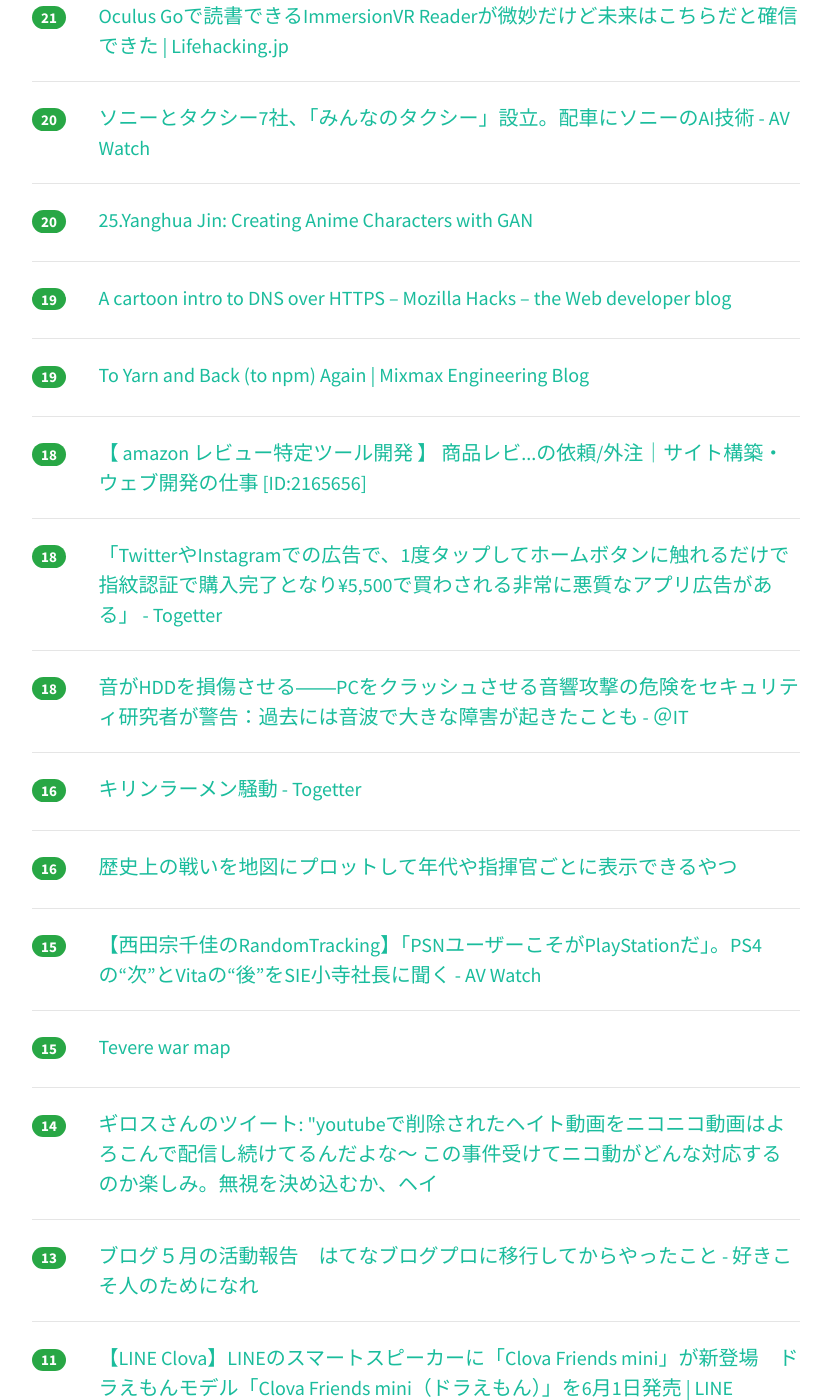
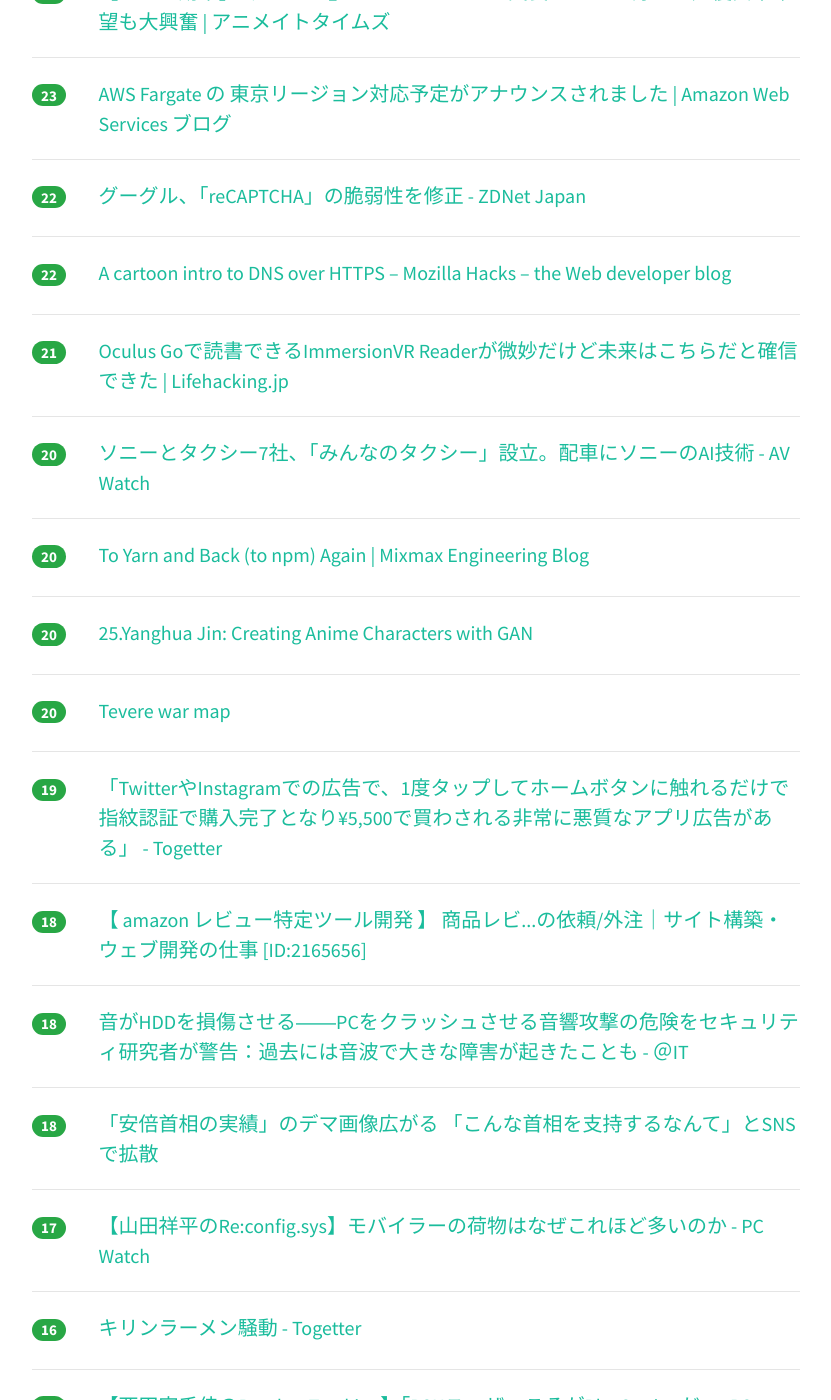
Before and after one commit to yatta47/hatena-matome-site, a Jekyll site: the page built from _posts/2018-06-01-hatena.md, in a window 1280 px wide and 1400 px high, scrolled down 3260 px. Shown: the whole window, without its empty margins (224-1055 px from the left). Built offline with Jekyll 4.4.1, drawn with Linux system fonts in a browser that asks for light colours; nearby versions of some CDN libraries; some of the changed text lies outside the part shown.

Commit message:
Updated 2018-06-01

```diff
--- a/_posts/2018-06-01-hatena.md
+++ b/_posts/2018-06-01-hatena.md
@@ -1,28 +1,33 @@
 ---
 layout: post
 title:  "2018-06-01 はてぶIT"
-date:   2018-06-01 14:02:06
+date:   2018-06-01 15:01:03
 tags: [it-hotentry]
 ---
-46 件のデータあり
+50 件のデータあり
 
 <hr><div class="row">
-<div class="col-1"><span class="badge badge-pill badge-success h2">405</span></div>
+<div class="col-1"><span class="badge badge-pill badge-success h2">425</span></div>
 <div class="col-11"><a href='http://mizchi.hatenablog.com/entry/2018/05/31/233220' target='_blank'>最近のフロントエンドのエディタ事情 - mizchi's blog</a></div>
 </div>
 <hr>
 <div class="row">
-<div class="col-1"><span class="badge badge-pill badge-success h2">202</span></div>
+<div class="col-1"><span class="badge badge-pill badge-success h2">239</span></div>
 <div class="col-11"><a href='http://www.itmedia.co.jp/news/articles/1806/01/news010.html' target='_blank'>“危機意識”で団結したアダルトコミック業界　「読み放題」実現のワケ (1/3) - ITmedia NEWS</a></div>
 </div>
 <hr>
 <div class="row">
-<div class="col-1"><span class="badge badge-pill badge-success h2">113</span></div>
+<div class="col-1"><span class="badge badge-pill badge-success h2">139</span></div>
 <div class="col-11"><a href='https://togetter.com/li/1232781' target='_blank'>ポケモン金銀の開発中ROMが流出し、没ポケモンが大量に発掘される。多数のベイビィポケモンやポンデライオンも？ - Togetter</a></div>
 </div>
 <hr>
 <div class="row">
-<div class="col-1"><span class="badge badge-pill badge-success h2">68</span></div>
+<div class="col-1"><span class="badge badge-pill badge-success h2">73</span></div>
+<div class="col-11"><a href='http://www.itmedia.co.jp/news/articles/1806/01/news080.html' target='_blank'>みずほ銀、9日からシステム移行　「世界最大級のプロジェクト」　ATMやネットバンクに臨時休止日 (1/2) - ITmedia NEWS</a></div>
+</div>
+<hr>
+<div class="row">
+<div class="col-1"><span class="badge badge-pill badge-success h2">72</span></div>
 <div class="col-11"><a href='https://www.publickey1.jp/blog/18/dramddr4intel_optane_dc_persistent_memory2019.html' target='_blank'>インテル、DRAMと同じDDR4スロットに挿せる不揮発性メモリ「Intel Optane DC persistent memory」サンプル出荷開始、2019年に本格出荷へ － Publickey</a></div>
 </div>
 <hr>
@@ -37,8 +42,13 @@ tags: [it-hotentry]
 </div>
 <hr>
 <div class="row">
-<div class="col-1"><span class="badge badge-pill badge-success h2">44</span></div>
-<div class="col-11"><a href='http://www.itmedia.co.jp/news/articles/1806/01/news080.html' target='_blank'>みずほ銀、9日からシステム移行　「世界最大級のプロジェクト」　ATMやネットバンクに臨時休止日 (1/2) - ITmedia NEWS</a></div>
+<div class="col-1"><span class="badge badge-pill badge-success h2">49</span></div>
+<div class="col-11"><a href='http://vexus2.hatenablog.jp/entry/manga-village' target='_blank'>漫画ビレッジっていうWebサービスを作った - PhpStormと僕</a></div>
+</div>
+<hr>
+<div class="row">
+<div class="col-1"><span class="badge badge-pill badge-success h2">45</span></div>
+<div class="col-11"><a href='https://qiita.com/tsunaki/items/7fba8d2238861c79f409' target='_blank'>[業務で使える！]Kubernetes(Docker)、Ansibleを使った機械学習基盤の構築自動化(ベアメタル)メモ</a></div>
 </div>
 <hr>
 <div class="row">
@@ -47,17 +57,12 @@ tags: [it-hotentry]
 </div>
 <hr>
 <div class="row">
-<div class="col-1"><span class="badge badge-pill badge-success h2">40</span></div>
-<div class="col-11"><a href='https://qiita.com/tsunaki/items/7fba8d2238861c79f409' target='_blank'>[業務で使える！]Kubernetes(Docker)、Ansibleを使った機械学習基盤の構築自動化(ベアメタル)メモ</a></div>
+<div class="col-1"><span class="badge badge-pill badge-success h2">39</span></div>
+<div class="col-11"><a href='https://qiita.com/wadadon/items/8cfd5b05283ccdc0147b' target='_blank'>ディープラーニングでモーガン・フリーマンとココナッツチョコレートを識別してみる</a></div>
 </div>
 <hr>
 <div class="row">
 <div class="col-1"><span class="badge badge-pill badge-success h2">38</span></div>
-<div class="col-11"><a href='http://vexus2.hatenablog.jp/entry/manga-village' target='_blank'>漫画ビレッジっていうWebサービスを作った - PhpStormと僕</a></div>
-</div>
-<hr>
-<div class="row">
-<div class="col-1"><span class="badge badge-pill badge-success h2">37</span></div>
 <div class="col-11"><a href='https://gigazine.net/news/20180601-evening-standard-google-uber/' target='_blank'>新聞社が4億円以上を受け取りGoogleやUberにとって有利な記事を書くような契約をしていたことが明らかに - GIGAZINE</a></div>
 </div>
 <hr>
@@ -72,18 +77,23 @@ tags: [it-hotentry]
 </div>
 <hr>
 <div class="row">
+<div class="col-1"><span class="badge badge-pill badge-success h2">34</span></div>
+<div class="col-11"><a href='http://blog.btrax.com/jp/2018/06/01/retail-store-startup/' target='_blank'>小売業界の敵はAmazonではない? これからの小売が知っておくべき課題 | freshtrax | デザイン会社 btrax ブログ</a></div>
+</div>
+<hr>
+<div class="row">
 <div class="col-1"><span class="badge badge-pill badge-success h2">33</span></div>
 <div class="col-11"><a href='https://gigazine.net/news/20180531-google-launch-solar-power-service/' target='_blank'>「自宅にソーラーパネルを設置するべきか」を色で教えてくれるGoogleの「Project Sunroof」が世界に拡大中 - GIGAZINE</a></div>
 </div>
 <hr>
 <div class="row">
 <div class="col-1"><span class="badge badge-pill badge-success h2">32</span></div>
-<div class="col-11"><a href='https://qiita.com/wadadon/items/8cfd5b05283ccdc0147b' target='_blank'>ディープラーニングでモーガン・フリーマンとココナッツチョコレートを識別してみる</a></div>
+<div class="col-11"><a href='https://blogs.msdn.microsoft.com/typescript/2018/05/31/announcing-typescript-2-9/' target='_blank'>Announcing TypeScript 2.9 | TypeScript</a></div>
 </div>
 <hr>
 <div class="row">
-<div class="col-1"><span class="badge badge-pill badge-success h2">30</span></div>
-<div class="col-11"><a href='https://blogs.msdn.microsoft.com/typescript/2018/05/31/announcing-typescript-2-9/' target='_blank'>Announcing TypeScript 2.9 | TypeScript</a></div>
+<div class="col-1"><span class="badge badge-pill badge-success h2">32</span></div>
+<div class="col-11"><a href='https://togetter.com/li/1232747' target='_blank'>吉本ピン芸人ひょっこりはん 音楽素材サイトMusMusの音源を自分が作成したことにして著作権侵害 - Togetter</a></div>
 </div>
 <hr>
 <div class="row">
@@ -93,7 +103,7 @@ tags: [it-hotentry]
 <hr>
 <div class="row">
 <div class="col-1"><span class="badge badge-pill badge-success h2">29</span></div>
-<div class="col-11"><a href='http://blog.btrax.com/jp/2018/06/01/retail-store-startup/' target='_blank'>小売業界の敵はAmazonではない? これからの小売が知っておくべき課題 | freshtrax | デザイン会社 btrax ブログ</a></div>
+<div class="col-11"><a href='http://tech.nikkeibp.co.jp/atcl/nxt/column/18/00001/00552/' target='_blank'>Windows 10でNASにつながらないトラブル続出、原因はついに無効化されたプロトコル | 日経 xTECH（クロステック）</a></div>
 </div>
 <hr>
 <div class="row">
@@ -108,17 +118,17 @@ tags: [it-hotentry]
 <hr>
 <div class="row">
 <div class="col-1"><span class="badge badge-pill badge-success h2">28</span></div>
-<div class="col-11"><a href='http://tech.nikkeibp.co.jp/atcl/nxt/column/18/00001/00552/' target='_blank'>Windows 10でNASにつながらないトラブル続出、原因はついに無効化されたプロトコル | 日経 xTECH（クロステック）</a></div>
-</div>
-<hr>
-<div class="row">
-<div class="col-1"><span class="badge badge-pill badge-success h2">28</span></div>
 <div class="col-11"><a href='http://techlife.cookpad.com/entry/2018/06/01/113000' target='_blank'>iOSアプリの大規模なCustom URL Schemeを支える技術 - クックパッド開発者ブログ</a></div>
 </div>
 <hr>
 <div class="row">
 <div class="col-1"><span class="badge badge-pill badge-success h2">27</span></div>
-<div class="col-11"><a href='https://togetter.com/li/1232747' target='_blank'>吉本ピン芸人ひょっこりはん 音楽素材サイトMusMusの音源を自分が作成したことにして著作権侵害 - Togetter</a></div>
+<div class="col-11"><a href='https://qiita.com/c18t/items/f3a911ef01f124071c95' target='_blank'>Dockerfileを書くときに気をつけていること10選</a></div>
+</div>
+<hr>
+<div class="row">
+<div class="col-1"><span class="badge badge-pill badge-success h2">26</span></div>
+<div class="col-11"><a href='http://blog.okazuki.jp/entry/2018/06/01/091226' target='_blank'>今風の開発環境を整えるぞ！！github に CircleCI に Jira だ！？→それ VSTS でも出来るよ！ - かずきのBlog@hatena</a></div>
 </div>
 <hr>
 <div class="row">
@@ -137,6 +147,16 @@ tags: [it-hotentry]
 </div>
 <hr>
 <div class="row">
+<div class="col-1"><span class="badge badge-pill badge-success h2">25</span></div>
+<div class="col-11"><a href='https://www.sbbit.jp/article/cont1/34975' target='_blank'>ヤフーがパスワード廃止、人類はパスワードから解放されるか？ SMSワンタイムの利便性とセキュリティ｜ビジネス+IT</a></div>
+</div>
+<hr>
+<div class="row">
+<div class="col-1"><span class="badge badge-pill badge-success h2">24</span></div>
+<div class="col-11"><a href='https://anond.hatelabo.jp/20180601103051' target='_blank'>歴史上の戦いを地図にプロットして年代や指揮官ごとに表示できるやつ</a></div>
+</div>
+<hr>
+<div class="row">
 <div class="col-1"><span class="badge badge-pill badge-success h2">23</span></div>
 <div class="col-11"><a href='https://www.animatetimes.com/news/details.php?id=1527739478' target='_blank'>【ゴリラ効果】『グラブル』でイケメンゴリラ実装！ ゴリラ好きの声優山本希望も大興奮 | アニメイトタイムズ</a></div>
 </div>
@@ -147,13 +167,13 @@ tags: [it-hotentry]
 </div>
 <hr>
 <div class="row">
-<div class="col-1"><span class="badge badge-pill badge-success h2">23</span></div>
-<div class="col-11"><a href='https://www.sbbit.jp/article/cont1/34975' target='_blank'>ヤフーがパスワード廃止、人類はパスワードから解放されるか？ SMSワンタイムの利便性とセキュリティ｜ビジネス+IT</a></div>
+<div class="col-1"><span class="badge badge-pill badge-success h2">22</span></div>
+<div class="col-11"><a href='https://japan.zdnet.com/article/35120065/' target='_blank'>グーグル、「reCAPTCHA」の脆弱性を修正 - ZDNet Japan</a></div>
 </div>
 <hr>
 <div class="row">
 <div class="col-1"><span class="badge badge-pill badge-success h2">22</span></div>
-<div class="col-11"><a href='https://japan.zdnet.com/article/35120065/' target='_blank'>グーグル、「reCAPTCHA」の脆弱性を修正 - ZDNet Japan</a></div>
+<div class="col-11"><a href='https://hacks.mozilla.org/2018/05/a-cartoon-intro-to-dns-over-https/' target='_blank'>A cartoon intro to DNS over HTTPS – Mozilla Hacks – the Web developer blog</a></div>
 </div>
 <hr>
 <div class="row">
@@ -168,17 +188,22 @@ tags: [it-hotentry]
 <hr>
 <div class="row">
 <div class="col-1"><span class="badge badge-pill badge-success h2">20</span></div>
+<div class="col-11"><a href='https://mixmax.com/blog/to-yarn-and-back-again-npm' target='_blank'>To Yarn and Back (to npm) Again | Mixmax Engineering Blog</a></div>
+</div>
+<hr>
+<div class="row">
+<div class="col-1"><span class="badge badge-pill badge-success h2">20</span></div>
 <div class="col-11"><a href='http://www.youtube.com/watch?v=UDT_2lHv8o8' target='_blank'>25.Yanghua Jin: Creating Anime Characters with GAN</a></div>
 </div>
 <hr>
 <div class="row">
-<div class="col-1"><span class="badge badge-pill badge-success h2">19</span></div>
-<div class="col-11"><a href='https://hacks.mozilla.org/2018/05/a-cartoon-intro-to-dns-over-https/' target='_blank'>A cartoon intro to DNS over HTTPS – Mozilla Hacks – the Web developer blog</a></div>
+<div class="col-1"><span class="badge badge-pill badge-success h2">20</span></div>
+<div class="col-11"><a href='https://tevere.cc/' target='_blank'>Tevere war map</a></div>
 </div>
 <hr>
 <div class="row">
 <div class="col-1"><span class="badge badge-pill badge-success h2">19</span></div>
-<div class="col-11"><a href='https://mixmax.com/blog/to-yarn-and-back-again-npm' target='_blank'>To Yarn and Back (to npm) Again | Mixmax Engineering Blog</a></div>
+<div class="col-11"><a href='https://togetter.com/li/1232608' target='_blank'>「TwitterやInstagramでの広告で、1度タップしてホームボタンに触れるだけで指紋認証で購入完了となり¥5,500で買わされる非常に悪質なアプリ広告がある」 - Togetter</a></div>
 </div>
 <hr>
 <div class="row">
@@ -188,12 +213,17 @@ tags: [it-hotentry]
 <hr>
 <div class="row">
 <div class="col-1"><span class="badge badge-pill badge-success h2">18</span></div>
-<div class="col-11"><a href='https://togetter.com/li/1232608' target='_blank'>「TwitterやInstagramでの広告で、1度タップしてホームボタンに触れるだけで指紋認証で購入完了となり¥5,500で買わされる非常に悪質なアプリ広告がある」 - Togetter</a></div>
+<div class="col-11"><a href='http://www.atmarkit.co.jp/ait/articles/1806/01/news054.html' target='_blank'>音がHDDを損傷させる――PCをクラッシュさせる音響攻撃の危険をセキュリティ研究者が警告：過去には音波で大きな障害が起きたことも - ＠IT</a></div>
 </div>
 <hr>
 <div class="row">
 <div class="col-1"><span class="badge badge-pill badge-success h2">18</span></div>
-<div class="col-11"><a href='http://www.atmarkit.co.jp/ait/articles/1806/01/news054.html' target='_blank'>音がHDDを損傷させる――PCをクラッシュさせる音響攻撃の危険をセキュリティ研究者が警告：過去には音波で大きな障害が起きたことも - ＠IT</a></div>
+<div class="col-11"><a href='https://www.buzzfeed.com/jp/kotahatachi/debunk-jisseki' target='_blank'>「安倍首相の実績」のデマ画像広がる 「こんな首相を支持するなんて」とSNSで拡散</a></div>
+</div>
+<hr>
+<div class="row">
+<div class="col-1"><span class="badge badge-pill badge-success h2">17</span></div>
+<div class="col-11"><a href='https://pc.watch.impress.co.jp/docs/column/config/1125068.html' target='_blank'>【山田祥平のRe:config.sys】モバイラーの荷物はなぜこれほど多いのか - PC Watch</a></div>
 </div>
 <hr>
 <div class="row">
@@ -202,18 +232,8 @@ tags: [it-hotentry]
 </div>
 <hr>
 <div class="row">
-<div class="col-1"><span class="badge badge-pill badge-success h2">16</span></div>
-<div class="col-11"><a href='https://anond.hatelabo.jp/20180601103051' target='_blank'>歴史上の戦いを地図にプロットして年代や指揮官ごとに表示できるやつ</a></div>
-</div>
-<hr>
-<div class="row">
 <div class="col-1"><span class="badge badge-pill badge-success h2">15</span></div>
 <div class="col-11"><a href='https://av.watch.impress.co.jp/docs/series/rt/1124557.html' target='_blank'>【西田宗千佳のRandomTracking】「PSNユーザーこそがPlayStationだ」。PS4の“次”とVitaの“後”をSIE小寺社長に聞く - AV Watch</a></div>
-</div>
-<hr>
-<div class="row">
-<div class="col-1"><span class="badge badge-pill badge-success h2">15</span></div>
-<div class="col-11"><a href='https://tevere.cc/' target='_blank'>Tevere war map</a></div>
 </div>
 <hr>
 <div class="row">
```
